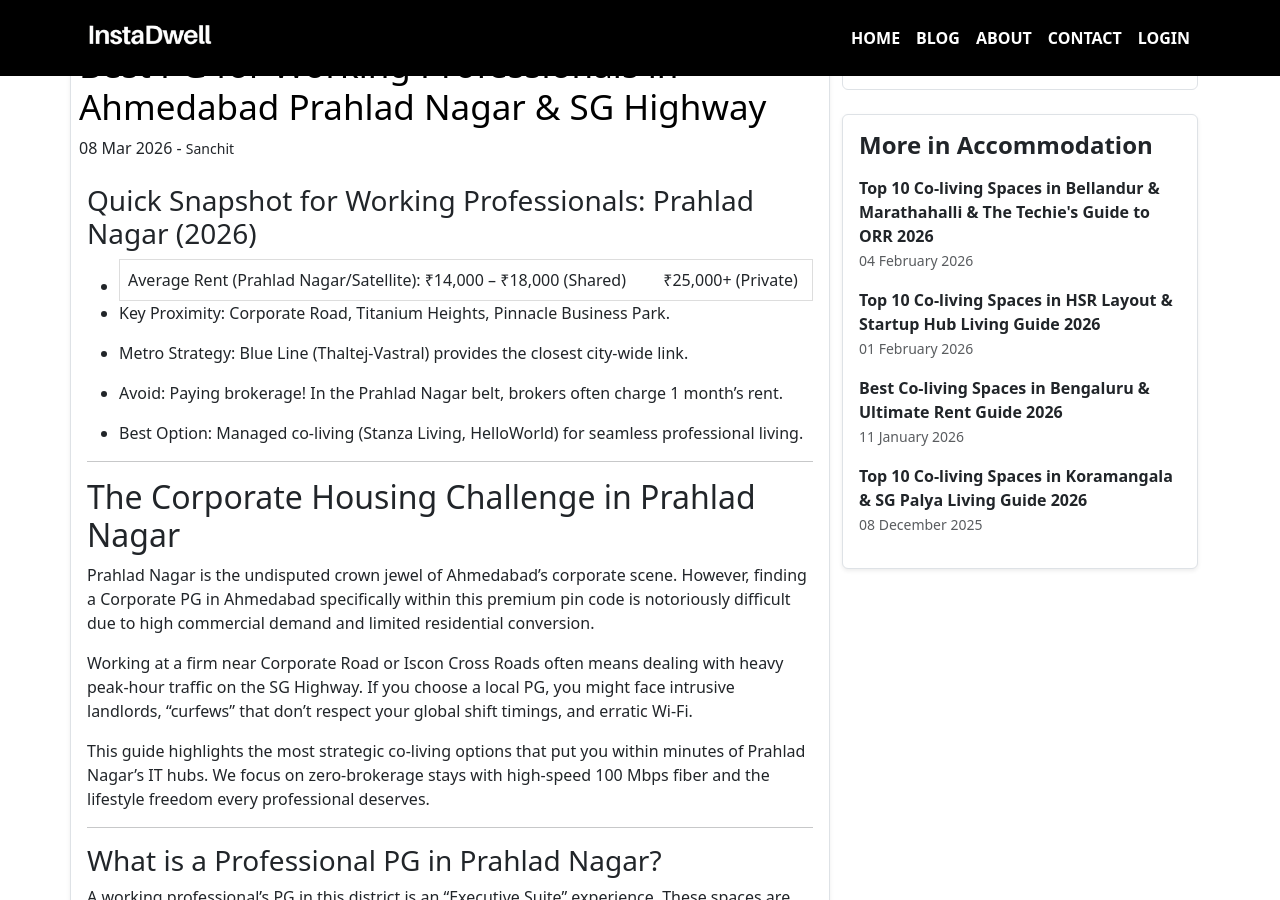
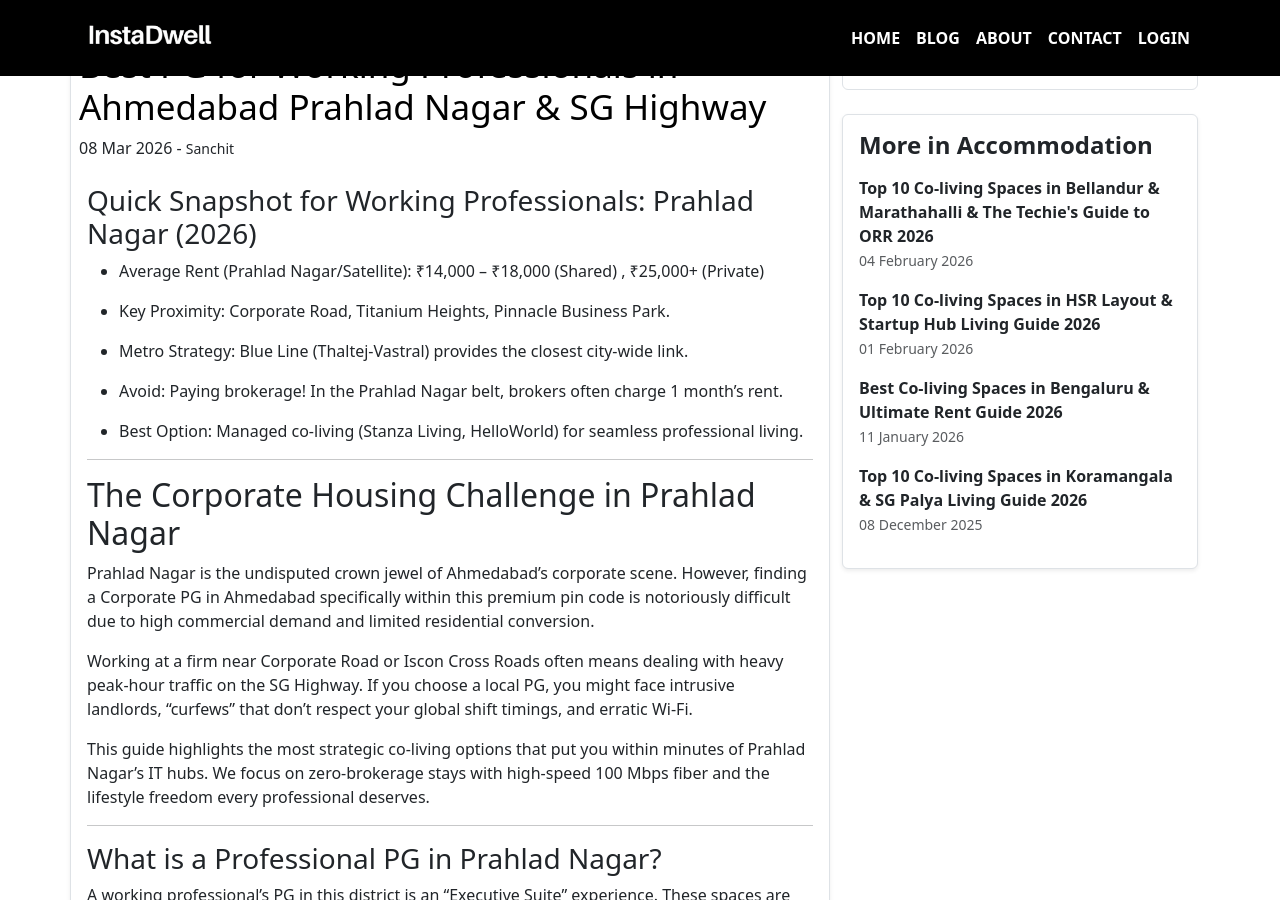
Before and after one commit to instadw/instadwell-blog, a Jekyll site: the page built from _posts/2026-3-08-best-pg-for-working-professionals-in-ahmedabad-prahlad-nagar-and-sg-highway.md, in a window 1280 px wide and 900 px high, scrolled down 473 px. Built offline with Jekyll 4.4.1, drawn with Linux system fonts in a browser that asks for light colours.

```diff
--- a/_posts/2026-3-08-best-pg-for-working-professionals-in-ahmedabad-prahlad-nagar-and-sg-highway.md
+++ b/_posts/2026-3-08-best-pg-for-working-professionals-in-ahmedabad-prahlad-nagar-and-sg-highway.md
@@ -12,7 +12,7 @@ date: 2026-3-08T09:14:00.000+05:30
 
 ### Quick Snapshot for Working Professionals: Prahlad Nagar (2026)
 
--   Average Rent (Prahlad Nagar/Satellite): ₹14,000 – ₹18,000 (Shared) | ₹25,000+ (Private)
+-   Average Rent (Prahlad Nagar/Satellite): ₹14,000 – ₹18,000 (Shared) , ₹25,000+ (Private)
 
 -   Key Proximity: Corporate Road, Titanium Heights, Pinnacle Business Park.
 
@@ -72,7 +72,6 @@ In 2026, navigating the Prahlad Nagar-Satellite belt is about smart transit. The
 | Satellite          | ~5 mins               | Walking / Auto           | Early-career IT professionals  |
 | Makarba            | ~10 mins              | Corporate shuttles       | Budget-conscious professionals |
 
-
 **Pro Tip:** If your office is near Prahlad Nagar Garden, look for stays in Satellite or Vejalpur. These pockets offer a quieter residential feel while keeping your commute under 10 minutes.
 
 ----------
```
